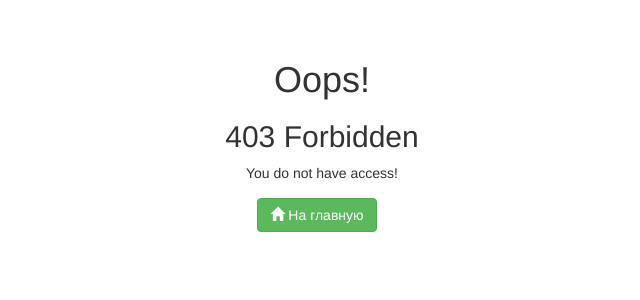
After one commit to Tumofei/Blog, a PHP site: page /Views/403.html in a window 1280 px wide. The commit adds this page. Shown: the top 300 px of the page, without its empty margins (318-958 px from the left). Run offline with PHP 8.4, Linux system fonts and the light colour scheme; some libraries are stand-ins or nearby versions.

Commit message:
Error page & add directores

```diff
--- a/Connect.php
+++ b/Controllers/Connect.php
@@ -7,9 +7,9 @@ class Connect {
 
 
     public function connect() {
-        $filename = 'local_params.php';
+        $filename = '../Configs/local_params.php';
         if (file_exists($filename)) {
-            $db = include('local_params.php');
+            $db = include('../Configs/local_params.php');
 
         } else {
             die ("The file $filename does not exist");
--- a/Post.php
+++ b/Models/Post.php
@@ -7,7 +7,7 @@
  * Time: 9:42
  */
 
-include_once ('Connect.php');
+include_once ('../Controllers/Connect.php');
 include_once ('Table.php');
 class Post extends Table
 {
--- a/Table.php
+++ b/Models/Table.php
@@ -7,7 +7,7 @@
  * Time: 4:27
  */
 
-include_once ('Connect.php');
+include_once ('../Controllers/Connect.php');
 include_once('Post.php');
 include_once('User.php');
 
--- a/user.php
+++ b/Models/User.php
@@ -6,7 +6,7 @@
  * Date: 17.03.2016
  * Time: 10:00
  */
-include_once ('Connect.php');
+include_once ('../Controllers/Connect.php');
 include_once('Post.php');
 include_once ('Table.php');
 
@@ -77,10 +77,10 @@ class User extends Table
         $result = mysqli_query($link,"SELECT id, name, email FROM users WHERE email = \"$email\"");
         if(mysqli_num_rows($result)==0){
             //echo "Такого пользователя нет";
-            return $check = true;
+            return $check = false;
                     }else{
             //echo "Такой ползователь есть";
-            return $check = false;
+            return $check = true;
         }
     }
 
--- /dev/null
+++ b/Views/403.html
@@ -0,0 +1,32 @@
+<!DOCTYPE html>
+<html lang="en">
+<head>
+    <meta charset="UTF-8" />
+    <title>Error 404</title>
+    <link href="/bootstrap/css/bootstrap.css" rel="stylesheet">
+    <style>
+        .error-template {padding: 40px 15px;text-align: center;}
+        .error-actions {margin-top:15px;margin-bottom:15px;}
+        .error-actions .btn { margin-right:10px; }
+    </style>
+</head>
+<body>
+<div class="container">
+    <div class="row">
+        <div class="col-md-12">
+            <div class="error-template">
+                <h1> Oops!</h1>
+                <h2> 403 Forbidden</h2>
+                <div class="error-details">
+                    You do not have access!
+                </div>
+                <div class="error-actions">
+                    <a href="/index.html" class="btn btn-success"><span class="glyphicon glyphicon-home"></span> На главную </a>
+                </div>
+            </div>
+        </div>
+    </div>
+</div>
+
+</body>
+</html>
--- a/login.html
+++ b/Views/create.html
@@ -3,7 +3,7 @@
 <head>
     <meta http-equiv="Content-Type" content="text/html" charset= "UTF-8">
     <title>Добавление пользователя</title>
-    <link href="bootstrap/css/bootstrap.min.css" rel="stylesheet">
+    <link href="../bootstrap/css/bootstrap.min.css" rel="stylesheet">
     <style>
         .weight {
             width:25%;
@@ -18,7 +18,7 @@
 
 <div class="weight">
 <div class="form-group" >
-<form action="login.php" method="post" role="form">
+<form action="../Controllers/create.php" method="post" role="form">
 <fieldset>
     <label for="name">Имя:</label><br/>
     <input type="text" name="name" size="30" class="form-control" placeholder="Введите имя" ><br/>
--- a/user_list.php
+++ b/Views/user_list.php
@@ -3,7 +3,7 @@
 <head>
     <meta http-equiv="Content-Type" content="text/html; charset=utf-8">
     <title> Список пользователей:</title>
-    <link href="bootstrap/css/bootstrap.min.css" rel="stylesheet">
+    <link href="../bootstrap/css/bootstrap.min.css" rel="stylesheet">
     <style>
         .weight {
             width:20%;
@@ -21,11 +21,11 @@
         <th>Количество постов</th>
     </tr>
     <?php
-    require ('User.php');
+    require ('../Models/User.php');
     $arr_users = User::getAll();
     foreach ($arr_users as $users):?>
         <tr>
-            <td> <a href="/user_posts.php?email=<?=$users->email?>"> <?=$users->name?></a> </td>
+            <td> <a href="../Views/user_posts.php?email=<?=$users->email?>"> <?=$users->name?></a> </td>
             <td>  <?=$users->email?> </td>
             <td> <?=$users->getPostCount();?> </td>
         </tr>
--- a/user_posts.html
+++ b/Views/user_posts.html
@@ -3,7 +3,7 @@
 <head>
     <meta http-equiv="Content-Type" content="text/html; charset=utf-8">
     <title> Посты пользователя </title>
-    <link href="bootstrap/css/bootstrap.min.css" rel="stylesheet">
+    <link href="../bootstrap/css/bootstrap.min.css" rel="stylesheet">
     <style>
         .weight {
             width:20%;
--- a/index.html
+++ b/index.html
@@ -9,9 +9,9 @@
 <body>
 <div class="btn-group-vertical" style="margin:10px;">
 
-    <a href="login.html" class="btn  btn-success ">Добавление пользователя</a>
-    <a href="user_posts.html" class="btn  btn-success">Список постов пользователя</a>
-    <a href="user_list.php" class="btn  btn-success">Список всех пользователей</a>
+    <a href="Views/create.html" class="btn  btn-success ">Добавление пользователя</a>
+    <a href="Views/user_posts.html" class="btn  btn-success">Список постов пользователя</a>
+    <a href="Views/user_list.php" class="btn  btn-success">Список всех пользователей</a>
 
 
 </div>
```
Also changed, not shown: Controllers/create.php (added, +20 -0 lines), Views/404.html (added, +32 -0 lines), Views/user_posts.php (renamed from user_posts.php, +4 -3 lines), login.php (deleted, +0 -12 lines), .htaccess (added), Configs/db.sql (renamed from db.sql), Models/.htaccess (added).
